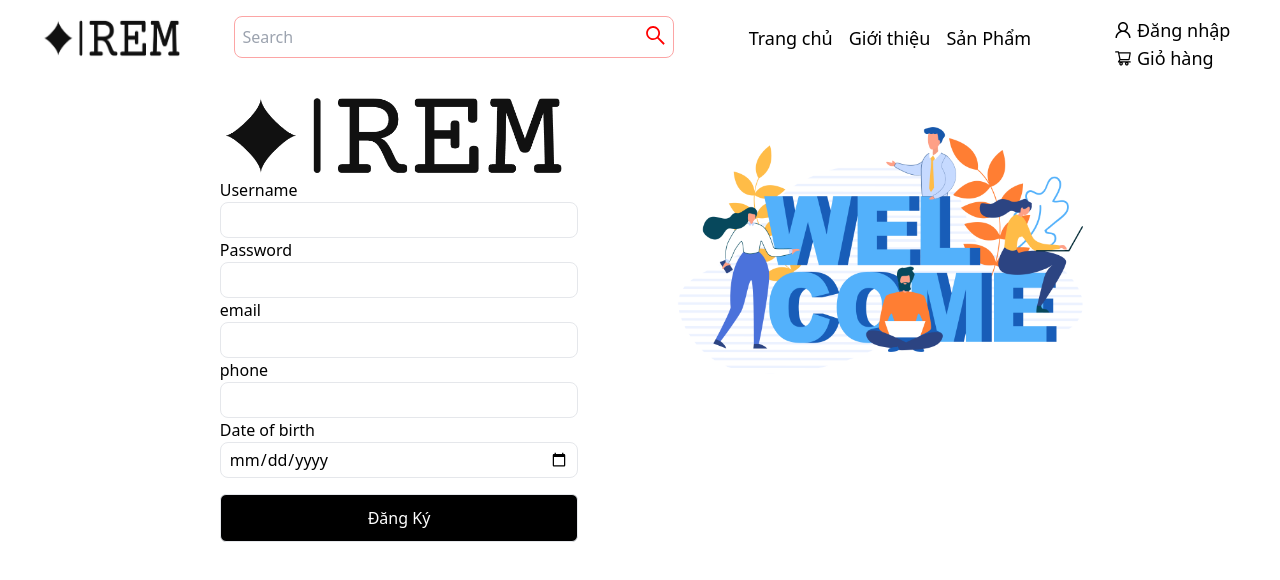
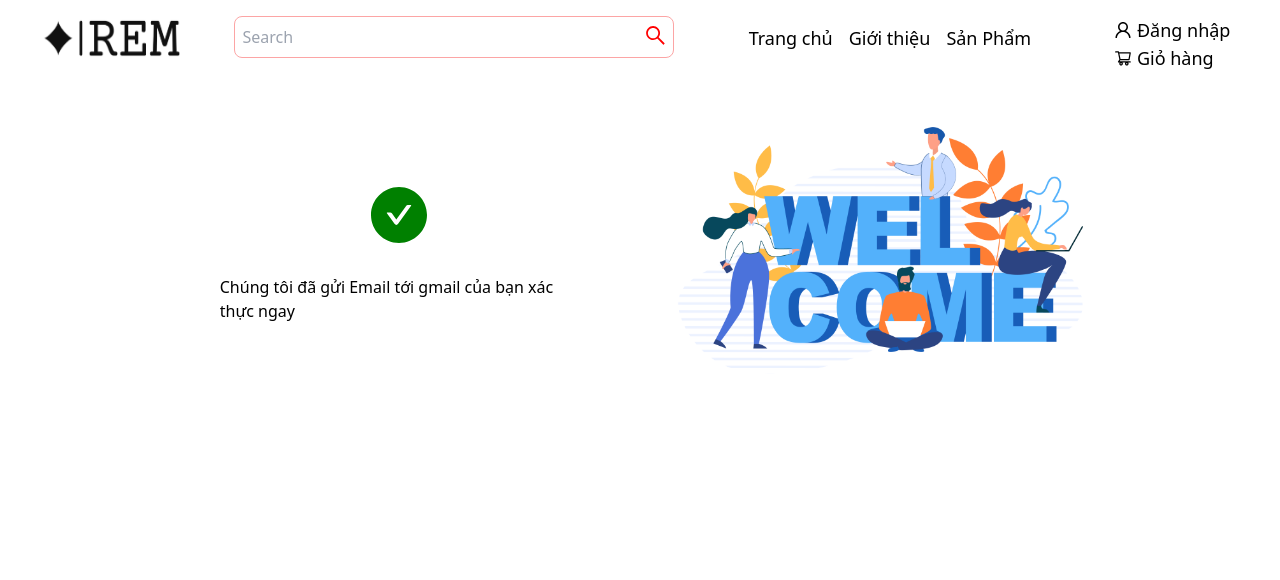
Before and after one commit to MistakeDK/Rem-FE, a React (Vite) app: page /signUp in a window 1280 px wide. Shown: the top 580 px of the page. Built offline with nearby package versions, Linux system fonts and the light colour scheme.

Commit message:
[Refactor]: use react hook form in login signup and checkOut

```diff
--- a/package.json
+++ b/package.json
@@ -22,6 +22,7 @@
     "cross-env": "^7.0.3",
     "react": "^18.2.0",
     "react-dom": "^18.2.0",
+    "react-hook-form": "^7.51.5",
     "react-redux": "^9.1.2",
     "react-router-dom": "^6.23.0",
     "react-slick": "^0.30.2",
--- a/src/component/CartSumary.tsx
+++ b/src/component/CartSumary.tsx
@@ -46,7 +46,7 @@
     }
     const ModalCheckBox = () => {
         return (
-            <Modal title={"Thanh Toán đơn hàng của bạn"} open={isModalOpen} width={"40%"} footer={null} onCancel={CloseModal}>
+            <Modal title={"Thanh Toán đơn hàng của bạn"} open={isModalOpen} width={"30%"} footer={null} onCancel={CloseModal}>
                 <CheckOutBox />
             </Modal>
         )
@@ -71,7 +71,9 @@
                 }
             </div>
             <div className='border-gray-300 rounded-lg border p-4 relative'>
-                <button onClick={() => { SetIsModalOpen(true) }} className='text-center w-full border rounded-lg p-2 bg-blue-600 text-white'>Thanh toán</button>
+                <button onClick={() => { total !== 0 ? SetIsModalOpen(true) : message.info("Vui lòng thêm sản phẩm vào giỏ hàng") }}
+                    className='text-center w-full border rounded-lg p-2 bg-blue-600 text-white'>Thanh toán
+                </button>
                 <p className='mt-2'>The estimated tax will be confirmed once you added your shipping address in checkout.
                     Final prices and shipping costs are confirmed at checkout
                 </p>
--- a/src/component/CheckOutBox.tsx
+++ b/src/component/CheckOutBox.tsx
@@ -1,11 +1,12 @@
-import { message } from 'antd'
+import { message, notification } from 'antd'
 import React, { useEffect, useState } from 'react'
 import { useDispatch, useSelector } from 'react-redux'
 import { useNavigate } from 'react-router-dom'
 import { removePromotion, selectTotal } from '~/reducer/cartReducer'
 import { AppDispatch, RootState } from '~/redux/store'
 import OrderService from '~/service/OrderService'
-
+import { RegisterOptions, SubmitHandler, useForm } from 'react-hook-form'
+type NotificationType = 'success' | 'info' | 'warning' | 'error';
 enum paymentMethod {
     VNPAY = "VNPAY",
     CASH = "CASH"
@@ -14,68 +15,83 @@
     name: string,
     phone: string,
     address: string,
-    userId: string,
     paymentType: paymentMethod
 }
 function CheckOutBox() {
+    const [api, contextHolder] = notification.useNotification();
+    const openNotificationWithIcon = (type: NotificationType, message: string, description: string) => {
+        api[type]({
+            message: message,
+            description: description
+        });
+    };
     const navigate = useNavigate()
     const userId = useSelector((state: RootState) => state.auth.id) || ""
     const total = useSelector((state: RootState) => selectTotal(state, false))
     const promotionCode = useSelector((state: RootState) => state.cart.promotionCode)
     const dispatch: AppDispatch = useDispatch()
-    const [formData, SetFormData] = useState<formCheckOut>({
-        name: "",
-        address: "",
-        phone: "",
-        userId: userId,
-        paymentType: paymentMethod.CASH
-    })
-    const handleChange = (e: React.ChangeEvent<HTMLInputElement>) => {
-        e.preventDefault()
-        const { name, value } = e.target
-        SetFormData({
-            ...formData,
-            [name]: value
-        })
-    }
-    const handleSubmit = (e: React.FormEvent<HTMLFormElement>) => {
-        e.preventDefault()
-        OrderService.CreateOrder(formData, promotionCode).then((res) => {
+    const { register,
+        handleSubmit,
+        formState: { errors }
+    } = useForm<formCheckOut>()
+    const onSubmit: SubmitHandler<formCheckOut> = (data) => {
+        console.log(data, promotionCode, userId)
+        OrderService.CreateOrder({ ...data }, promotionCode, userId).then((res) => {
+            openNotificationWithIcon('success', "Đặt hàng thành công", "")
             dispatch(removePromotion())
             setTimeout(() => {
                 navigate("/")
             }, 1500)
-            message.success("Đặt hàng thành công")
         }).catch(() => {
-            message.error("Đặt hàng thất bại")
+            message.error("Lỗi Server")
         })
-
+    }
+    const validateName: RegisterOptions<formCheckOut, "name"> = {
+        required: "Vui lòng nhập tên người nhận"
+    }
+    const validateAddress: RegisterOptions<formCheckOut, "address"> = {
+        required: "Vui lòng nhập địa chỉ"
+    }
+    const validatePhone: RegisterOptions<formCheckOut, "phone"> = {
+        required: "Vui lòng nhập Số điện thoại",
+        minLength: {
+            value: 10,
+            message: "Số điện thoại phải có 10 chữ số"
+        },
+        maxLength: {
+            value: 10,
+            message: "Số điện thoại phải có 10 chữ số"
+        }
     }
     return (
         <div className=''>
-            <form onSubmit={handleSubmit} className='flex flex-col space-y-4 relative'>
+            {contextHolder}
+            <form onSubmit={handleSubmit(onSubmit)} className='flex flex-col space-y-4 relative'>
                 <div>
                     <label className='' htmlFor='name'>Tên người nhận: </label>
-                    <input onChange={handleChange} id='name' type='tmake ext' name='name' className='outline-none border-b-2 w-[300px]'></input>
+                    <input {...register("name", validateName)} id='name' type='text' name='name' className='outline-none border-b-2 w-[300px]'></input>
+                </div>
+                {errors.name && <div className='text-red-500'>{errors.name.message}</div>}
+                <div>
+                    <label className='' htmlFor='address'>Địa Chỉ: </label>
+                    <input {...register("address", validateAddress)} id='address' type='text' name='address' className='outline-none border-b-2 w-[350px]'></input>
+                </div>
+                {errors.address && <div className='text-red-500'>{errors.address.message}</div>}
+                <div>
+                    <label className='' htmlFor='phone'>Số điện thoại: </label>
+                    <input {...register("phone", validatePhone)} id='phone' type='text' name='phone' className='outline-none border-b-2 w-[310px]'></input>
+                </div>
+                {errors.phone && <div className='text-red-500'>{errors.phone.message}</div>}
+                <span>Giá trị đơn hàng cần thanh toán: {total.toLocaleString()}</span>
+                <div>
+                    <input {...register('paymentType')} defaultChecked name='paymentType' id='CASH' type='radio' value={paymentMethod.CASH}></input>
+                    <label htmlFor='CASH'> Thanh toán bằng tiền mặt</label>
                 </div>
                 <div>
-                    <label className='' htmlFor='address'>Địa Chỉ: </label>
-                    <input onChange={handleChange} id='address' type='text' name='address' className='outline-none border-b-2 w-[350px]'></input>
-                </div>
-                <div>
-                    <label className='' htmlFor='phone'>Số điện thoại: </label>
-                    <input onChange={handleChange} id='phone' type='text' name='phone' className='outline-none border-b-2 w-[310px]'></input>
-                </div>
-                <div>
-                    <input onChange={handleChange} name='method' id='Cash' type='radio' value={paymentMethod.CASH}></input>
-                    <label htmlFor='Cash'> Thanh toán bằng tiền mặt</label>
-                </div>
-                <div>
-                    <input onChange={handleChange} name='method' id='VNPAY' type='radio' value={paymentMethod.VNPAY}></input>
+                    <input {...register('paymentType')} name='paymentType' id='VNPAY' type='radio' value={paymentMethod.VNPAY}></input>
                     <label htmlFor='VNPAY'> Thanh toán qua VNPay</label>
                 </div>
-                <span>Giá trị đơn hàng cần thanh toán: {total.toLocaleString()}</span>
-                <button type='submit'>Đặt hàng ngay</button>
+                <button className='border w-5/12 m-auto p-2 rounded-lg hover:bg-blue-600 hover:text-white duration-200' type='submit'>Đặt hàng ngay</button>
             </form>
         </div>
     )
--- a/src/page/Login.tsx
+++ b/src/page/Login.tsx
@@ -10,49 +10,51 @@
 import { AppDispatch } from "~/redux/store"
 import { useDispatch } from "react-redux"
 import { login } from "~/reducer/authReducer"
+import { RegisterOptions, useForm } from "react-hook-form"
+interface formLogin {
+    username: string,
+    password: string
+}
 export default function Login() {
     const dispatch: AppDispatch = useDispatch()
     const navigate = useNavigate()
-    const [formData, SetFormData] = useState<FormDataLogin>({
-        username: "",
-        password: ""
-    })
-    const handleChange = (e: React.ChangeEvent<HTMLInputElement>) => {
-        e.preventDefault()
-        const { name, value } = e.target
-        SetFormData({
-            ...formData,
-            [name]: value
-        })
-    }
-    const handleSubmit = async (e: React.FormEvent<HTMLFormElement>) => {
-        e.preventDefault()
-        if (formData.username === "" || formData.password === "") {
-            message.error("Tài khoản hoặc mật khẩu không được để trống")
-            return;
-        }
-        UserService.login(formData.username, formData.password).then((res) => {
-            dispatch(login({ username: formData.username, isAuthenticated: true, id: res.data.result.id }))
-            localStorage.setItem('token', res.data.result.token)
-            navigate('/')
-        }).catch(() => {
+    const { register, handleSubmit, formState: { errors } } = useForm<formLogin>()
+    const onSubmit = (data: formLogin) => {
+        UserService.login(data.username, data.password).then((res) => {
+            dispatch(login({ id: res.data.result.id, isAuthenticated: true, username: data.username }))
+            localStorage.setItem("token", res.data.result.token)
+            navigate("/")
+        }).catch((err) => {
             message.error("Sai tài khoản hoặc mật khẩu")
         })
     }
-    const handleLoginGithub = () => {
-        window.location.href = "http://localhost:8080/rem/oauth2/authorization/github"
+    const validateUsername: RegisterOptions<formLogin, "username"> = {
+        minLength: {
+            value: 4,
+            message: "Tên đăng nhập có ít nhất 4 ký tự"
+        },
+        required: "Vui lòng nhập tên đăng nhập"
+    }
+    const validatePassword: RegisterOptions<formLogin, "password"> = {
+        maxLength: {
+            value: 8,
+            message: "mật khẩu có ít nhất 8 ký tự"
+        },
+        required: "Vui lòng nhập Mật khẩu"
     }
     return (
         <div className="flex justify-center">
             <div className="w-9/12">
                 <div className="grid grid-cols-2 gap-1">
                     <div className="w-8/12 m-auto">
-                        <form onSubmit={handleSubmit} className="flex flex-col">
+                        <form onSubmit={handleSubmit(onSubmit)} className="flex flex-col">
                             <img src={LOGOCustomize} />
                             <label className="w-fit">Username</label>
-                            <input className="border rounded-lg focus:outline-none h-9 p-2" type="text" name="username" onChange={handleChange}></input>
+                            <input {...register("username", validateUsername)} className="border rounded-lg focus:outline-none h-9 p-2" type="text" name="username"></input>
+                            {errors.username && <div className='text-red-500'>{errors.username.message}</div>}
                             <label className="w-fit">Password</label>
-                            <input className="border rounded-lg focus:outline-none h-9 p-2" type="text" name="password" onChange={handleChange}></input>
+                            <input {...register("password", validatePassword)} className="border rounded-lg focus:outline-none h-9 p-2" type="text" name="password"></input>
+                            {errors.password && <div className='text-red-500'>{errors.password.message}</div>}
                             <span className="px-1">Chưa có tài khoản ? <a className="text-blue-600" href="/signUp">Đăng Ký Ngay</a></span>
                             <button className="border mt-4 w-full h-12 rounded-md text-white bg-black hover:bg-blue-600
                             duration-200" type="submit">
@@ -64,7 +66,7 @@
                                     <FontAwesomeIcon icon={faFacebook} fontSize={"250%"} color="blue" />
                                     <span className="px-4">Đăng nhập với FaceBook</span>
                                 </div>
-                                <div onClick={handleLoginGithub} className="flex items-center p-2 border rounded-2xl mt-2 hover:bg-red-300 hover:text-white duration-200">
+                                <div className="flex items-center p-2 border rounded-2xl mt-2 hover:bg-red-300 hover:text-white duration-200">
                                     <FontAwesomeIcon icon={faGithub} fontSize={"250%"} color="black" />
                                     <span className="px-4">Đăng nhập với Github</span>
                                 </div>
--- a/src/page/SignUp.tsx
+++ b/src/page/SignUp.tsx
@@ -5,46 +5,90 @@
 import UserService from "~/service/UserService"
 import { message } from "antd"
 import { CheckCircleFilled, LoadingOutlined } from "@ant-design/icons"
+import { RegisterOptions, useForm } from "react-hook-form"
+interface formSignUp {
+    username: string,
+    password: string
+    dob: string,
+    email: string,
+    phone: string
+}
 function SignUp() {
-    const [isWait, SetIsWait] = useState<boolean>(false)
-    const [formData, SetFormData] = useState<FormDataSignUp>({
-        username: "",
-        password: "",
-        dob: "",
-        email: "",
-        phone: ""
-    })
-    const handleChange = (e: React.ChangeEvent<HTMLInputElement>) => {
-        e.preventDefault()
-        const { name, value } = e.target
-        SetFormData({
-            ...formData,
-            [name]: value
-        })
+    const [signUpSuccess, SetSignUpSuccess] = useState(false)
+    const validateUsername: RegisterOptions<formSignUp, "username"> = {
+        required: "Vui lòng nhập tên đăng nhập",
+        minLength: {
+            value: 4,
+            message: "Tên đăng nhập phải có 4 ký tự"
+        }
     }
-    const handleSubmit = (e: React.FormEvent<HTMLFormElement>) => {
-        e.preventDefault()
-        UserService.signUp(formData).then((res) => {
-            message.info("Đăng Ký thành công vui lòng xác nhận ở mail của bạn")
-            SetIsWait(!isWait)
-        }).catch((err) => {
-            message.error("Đăng ký thất bại")
+    const validatePassword: RegisterOptions<formSignUp, "password"> = {
+        required: "Vui lòng nhập mật khẩu",
+        minLength: {
+            value: 8,
+            message: "mật khẩu phải có 8 ký tự"
+        }
+    }
+    const validateEmail: RegisterOptions<formSignUp, "email"> = {
+        required: "Vui lòng nhập Email",
+        pattern: {
+            value: /^[a-zA-Z0-9_.±]+@[a-zA-Z0-9-]+.[a-zA-Z0-9-.]+$/,
+            message: "Email không hợp lệ"
+        }
+    }
+    const validatePhone: RegisterOptions<formSignUp, "phone"> = {
+        required: "Vui lòng nhập Số điện thoại",
+        validate: (value) => {
+            if (value.length === 10) {
+                return true
+            }
+            return "Số điện thoại phải có 10 số"
+        }
+    }
+    const validateDob: RegisterOptions<formSignUp, "dob"> = {
+        required: "Vui lòng chọn ngày sinh",
+        validate: (value) => {
+            const today = new Date();
+            const birthDate = new Date(value);
+            const age = today.getFullYear() - birthDate.getFullYear();
+            const monthDiff = today.getMonth() - birthDate.getMonth();
+            const dayDiff = today.getDate() - birthDate.getDate();
+            if (
+                age > 18 ||
+                (age === 18 && (monthDiff > 0 || (monthDiff === 0 && dayDiff >= 0)))
+            ) {
+                return true;
+            }
+            return 'Tuổi phải lớn hơn hoặc bằng 18';
+        }
+    }
+    const { register, handleSubmit, formState: { errors, isSubmitSuccessful } } = useForm<formSignUp>()
+    const onSubmit = async (form: formSignUp) => {
+        UserService.signUp(form).then((res) => {
+            SetSignUpSuccess(true)
+        }).catch(() => {
+            message.error("Trùng Email hoặc tên đăng nhập")
         })
     }
     const formSignUp = () => {
         return (
-            <form onSubmit={handleSubmit} className="flex flex-col">
+            <form onSubmit={handleSubmit(onSubmit)} className="flex flex-col">
                 <img src={LOGOCustomize} />
-                <label className="w-fit">Username</label>
-                <input className="border rounded-lg focus:outline-none h-9 p-2" type="text" name="username" onChange={handleChange}></input>
-                <label className="w-fit">Password</label>
-                <input className="border rounded-lg focus:outline-none h-9 p-2" type="text" name="password" onChange={handleChange}></input>
-                <label className="w-fit">email</label>
-                <input className="border rounded-lg focus:outline-none h-9 p-2" type="text" name="email" onChange={handleChange}></input>
-                <label className="w-fit">phone</label>
-                <input className="border rounded-lg focus:outline-none h-9 p-2" type="text" name="phone" onChange={handleChange}></input>
-                <label className="w-fit">Date of birth</label>
-                <input className="border rounded-lg focus:outline-none h-9 p-2" type="date" name="dob" onChange={handleChange}></input>
+                <label className="w-fit">Tên đăng nhập</label>
+                <input {...register("username", validateUsername)} className="border rounded-lg focus:outline-none h-9 p-2" type="text" name="username" ></input>
+                {errors.username && <div className='text-red-500'>{errors.username.message}</div>}
+                <label className="w-fit">Mật khẩu</label>
+                <input {...register("password", validatePassword)} className="border rounded-lg focus:outline-none h-9 p-2" type="text" name="password" ></input>
+                {errors.password && <div className='text-red-500'>{errors.password.message}</div>}
+                <label className="w-fit">Email</label>
+                <input {...register("email", validateEmail)} className="border rounded-lg focus:outline-none h-9 p-2" type="text" name="email" ></input>
+                {errors.email && <div className='text-red-500'>{errors.email.message}</div>}
+                <label className="w-fit">Số điện thoại</label>
+                <input {...register("phone", validatePhone)} className="border rounded-lg focus:outline-none h-9 p-2" type="text" name="phone" ></input>
+                {errors.phone && <div className='text-red-500'>{errors.phone.message}</div>}
+                <label className="w-fit">Ngày sinh</label>
+                <input {...register("dob", validateDob)} className="border rounded-lg focus:outline-none h-9 p-2" type="date" name="dob"></input>
+                {errors.dob && <div className='text-red-500'>{errors.dob.message}</div>}
                 <button className="border mt-4 w-full h-12 rounded-md text-white bg-black hover:bg-blue-600
              transition-colors duration-500 ease-in-out" type="submit">
                     Đăng Ký
@@ -65,7 +109,7 @@
             <div className="w-9/12">
                 <div className="grid grid-cols-2 gap-1">
                     <div className="w-9/12 m-auto">
-                        {!isWait ? formSignUp() : (waitScreen())}
+                        {!isSubmitSuccessful && signUpSuccess ? formSignUp() : waitScreen()}
                     </div>
                     <div>
                         <img src={WelcomeIMG} />
--- a/src/service/OrderService.ts
+++ b/src/service/OrderService.ts
@@ -7,16 +7,16 @@
     name: string,
     phone: string,
     address: string,
-    userId: string,
     paymentType: paymentMethod
 }
-const CreateOrder = (formCheckOut: formCheckOut, promotionCode: string | null) => {
+const CreateOrder = (formCheckOut: formCheckOut, promotionCode: string | null, userId: string) => {
     return axios({
         url: "/orders",
         method: "POST",
         data: {
             ...formCheckOut,
-            promotionCode: promotionCode
+            promotionCode: promotionCode,
+            userId: userId
         }
     })
 }
--- a/src/service/axios.ts
+++ b/src/service/axios.ts
@@ -1,11 +1,10 @@
 import axios, { AxiosError, AxiosResponse } from "axios";
-import UserService from "./UserService";
-import { message } from "antd";
 
 
 const instance = axios.create({
     baseURL: "http://localhost:8080/rem",
-    withCredentials: true
+    withCredentials: true,
+    timeout: 10000
 })
 instance.interceptors.request.use(
     (config) => {
@@ -29,7 +28,6 @@
         return res;
     },
     (err: AxiosError) => {
-        // if(err.status)
         if (err.response?.status === 401) {
             localStorage.clear()
             alert("Phiên đã hết hạn")
```
Also changed, not shown: 1 other file (tests, documents, lock files or other folders).
